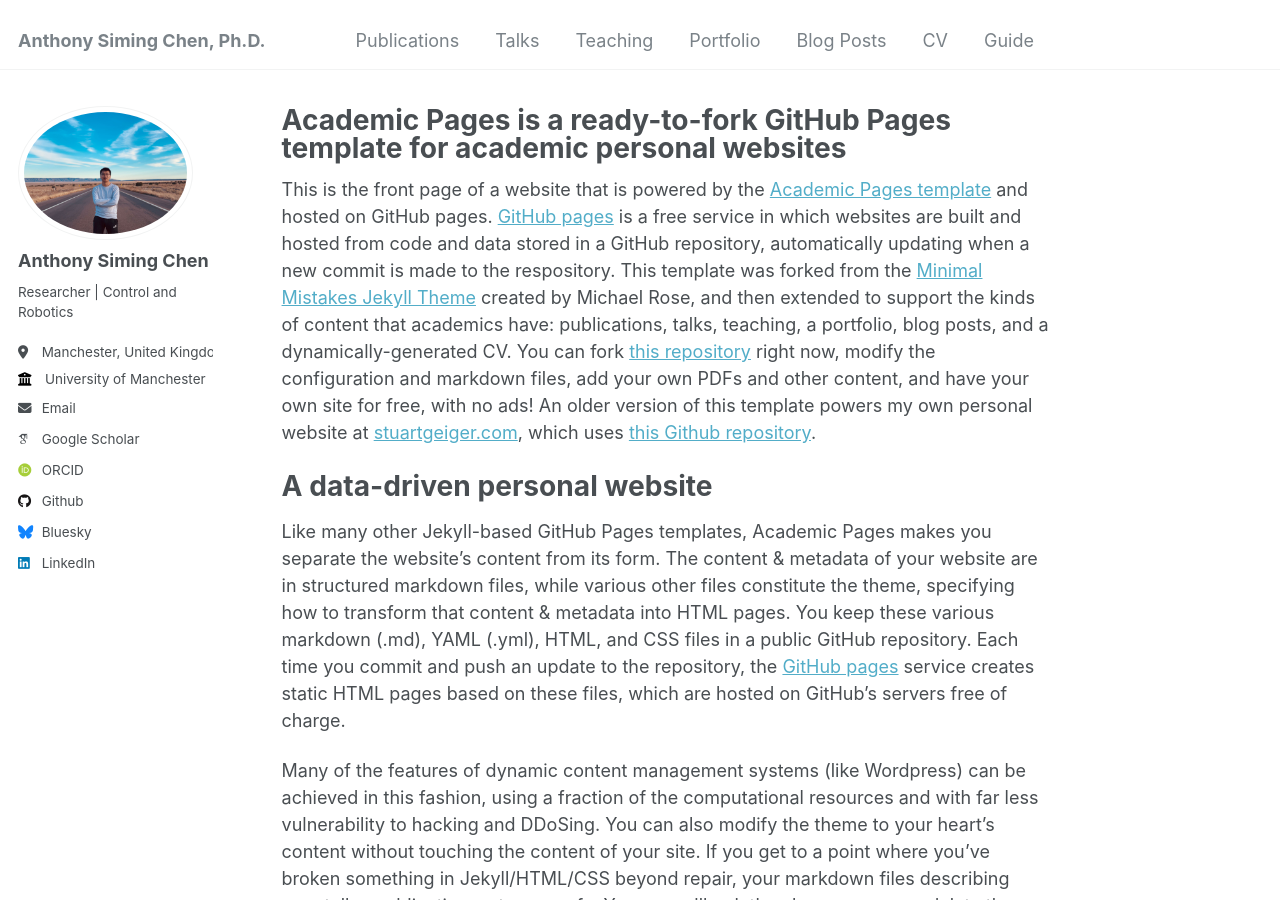
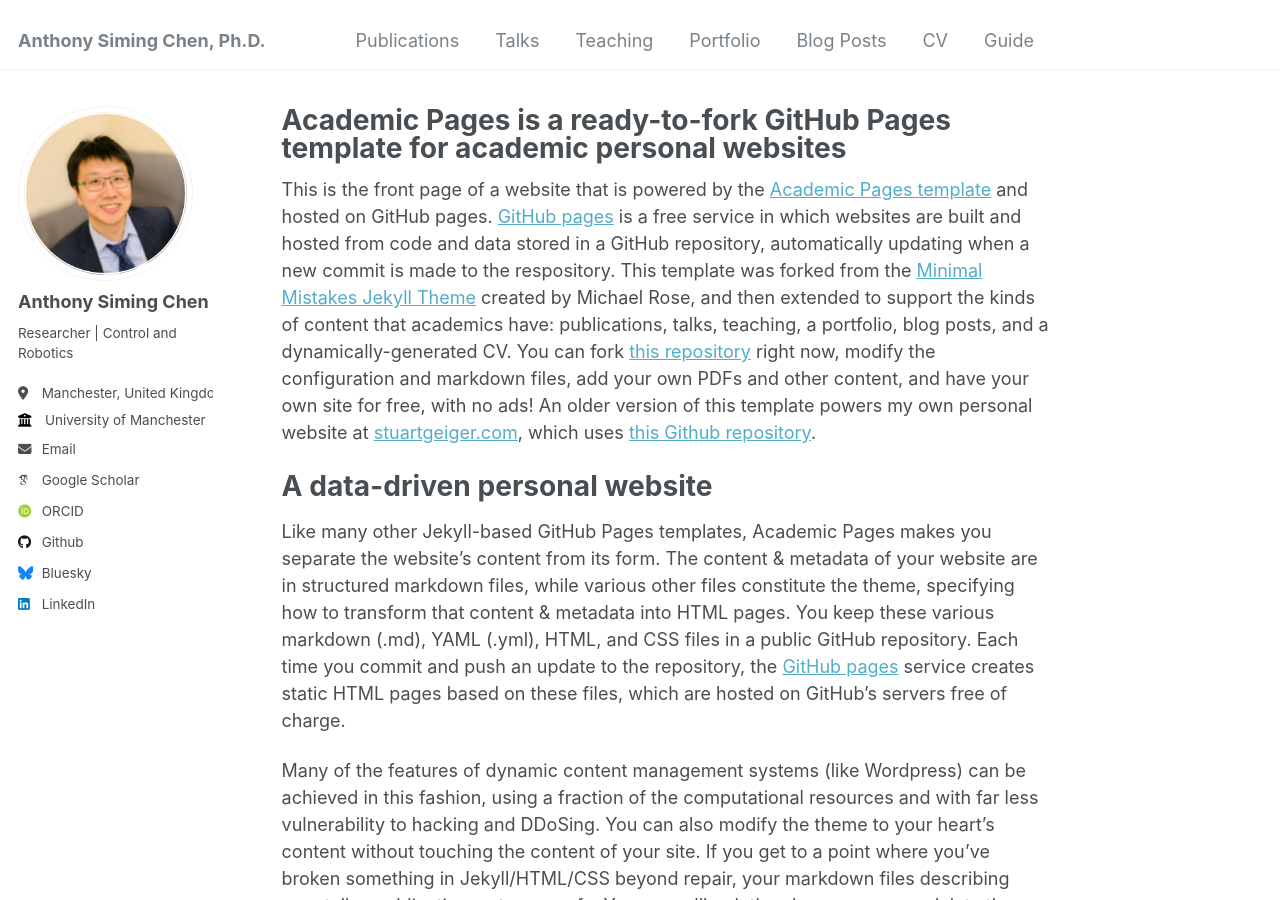
Before and after one commit to Anthony-S-Chen/Anthony-S-Chen.github.io, a Jekyll site: the page built from _pages/about.md, in a window 1280 px wide and 900 px high. Built offline with Jekyll 4.4.1, drawn with Linux system fonts in a browser that asks for light colours; some web fonts are replaced.

Commit message:
Update _config.yml

```diff
--- a/_config.yml
+++ b/_config.yml
@@ -21,7 +21,7 @@ repository               : "academicpages/academicpages.github.io"
 #               Additional customization can be done by editing /_includes/author-profile.html
 author:
   # Biographic information
-  avatar           : "Chen_66stand.jpeg"
+  avatar           : "Chen_happy.png"
   name             : "Anthony Siming Chen"
   pronouns         : # example: "she/her"
   bio              : "Researcher | Control and Robotics"
```
